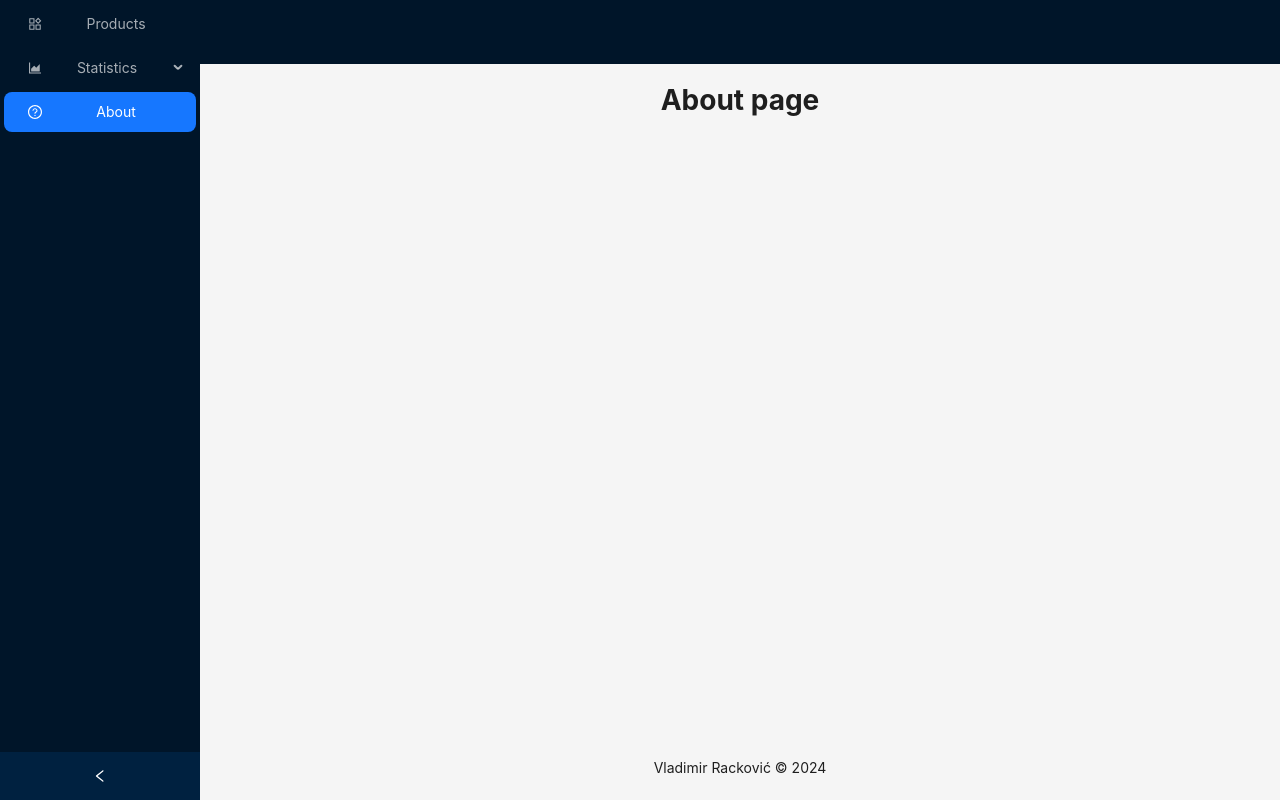
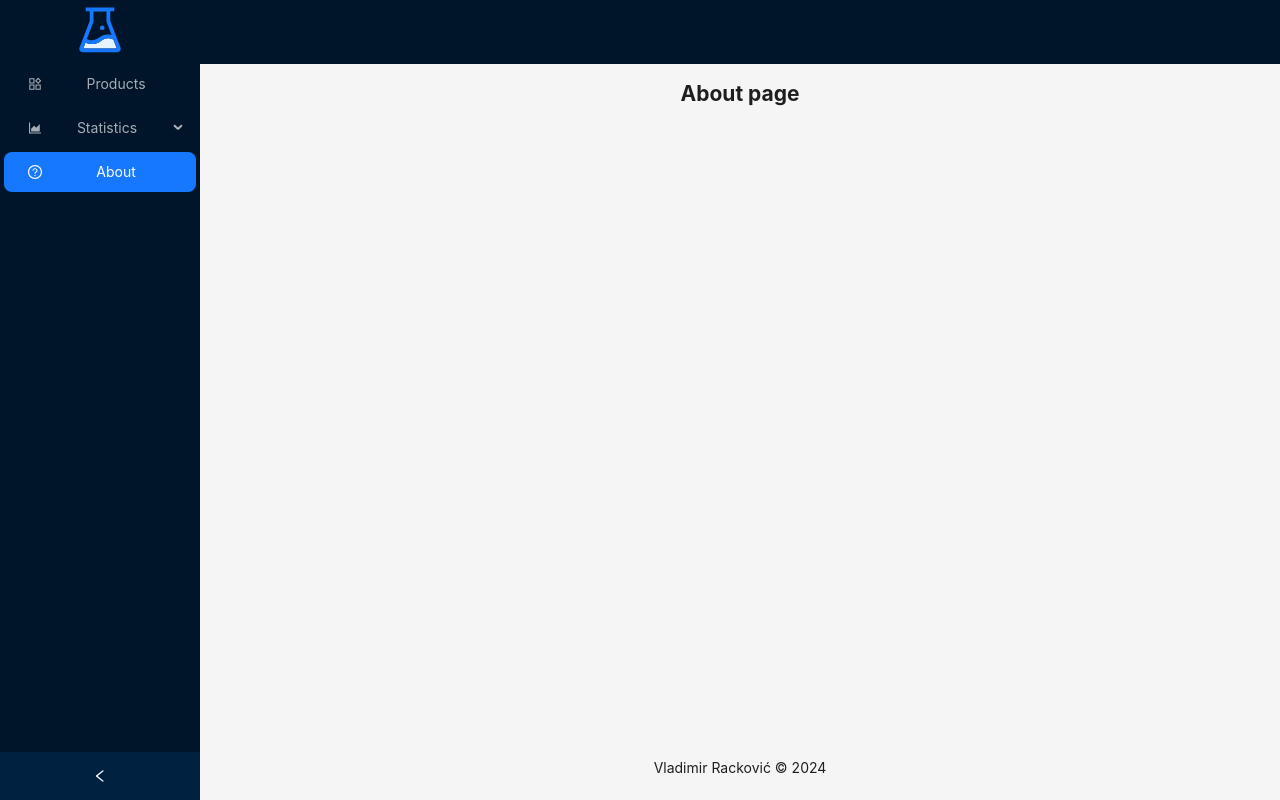
Before and after one commit to racko92/pharmacy-maintenance, a React (Create React App) app: page /about in a window 1280 px wide. Built offline with nearby package versions, Linux system fonts and the light colour scheme.

Commit message:
Added welcome message and home icon

```diff
--- a/src/components/About/About.tsx
+++ b/src/components/About/About.tsx
@@ -1,5 +1,5 @@
 import React from 'react';
 
-const About = () => <h1>About page</h1>;
+const About = () => <h2>About page</h2>;
 
 export default About;
--- a/src/components/Layout/Layout.module.scss
+++ b/src/components/Layout/Layout.module.scss
@@ -5,3 +5,17 @@
 .footer {
   text-align: center;
 }
+
+.homeIconWrapper {
+  width: 100%;
+  padding: 5px;
+  display: flex;
+  fill: white;
+  align-items: center;
+  justify-content: center;
+}
+
+.homeIcon {
+  font-size: 50px;
+  cursor: pointer;
+}
--- a/src/components/Layout/Layout.tsx
+++ b/src/components/Layout/Layout.tsx
@@ -6,6 +6,7 @@ import {
   AreaChartOutlined,
   BarChartOutlined,
   PieChartOutlined,
+  ExperimentTwoTone,
 } from '@ant-design/icons';
 import type { MenuProps } from 'antd';
 import {
@@ -75,6 +76,12 @@ const Layout = () => {
   return (
     <AntdLayoutComponent className={styles.layout}>
       <Sider collapsible collapsed={collapsed} onCollapse={setCollapsed}>
+        <div className={styles.homeIconWrapper}>
+          <ExperimentTwoTone
+            className={styles.homeIcon}
+            onClick={() => navigate('/')}
+          />
+        </div>
         <Menu
           theme="dark"
           mode="inline"
@@ -88,6 +95,10 @@ const Layout = () => {
           <ProductsProvider>
             <Routes>
               <Route path="/" element={<Outlet />}>
+                <Route
+                  index
+                  element={<h2>Welcome to Pharmacy management app</h2>}
+                />
                 <Route path="products/add" element={<ProductsForm />} />
                 <Route path="products/edit/*" element={<ProductsForm />} />
                 <Route path="products" element={<Products />} />
```
